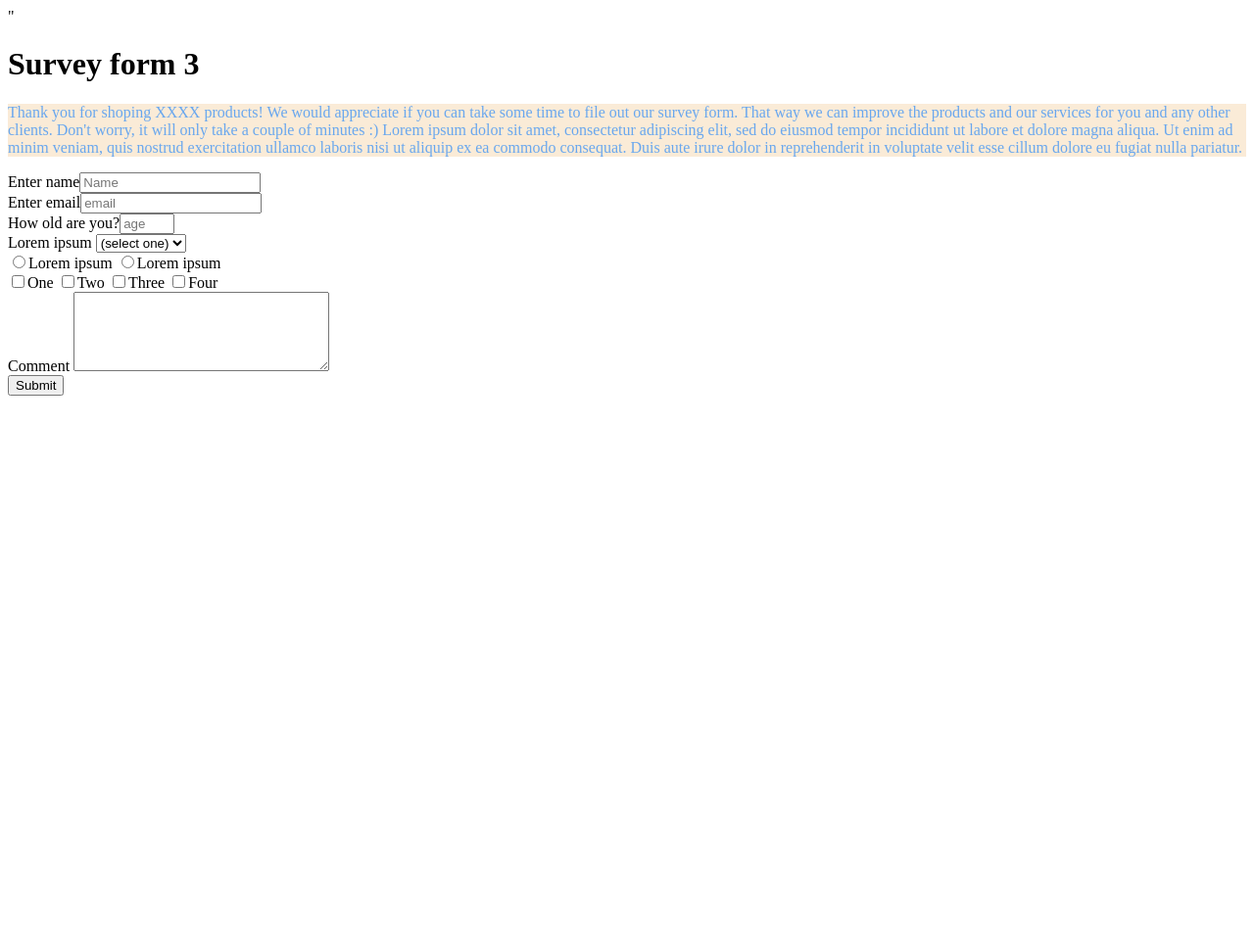
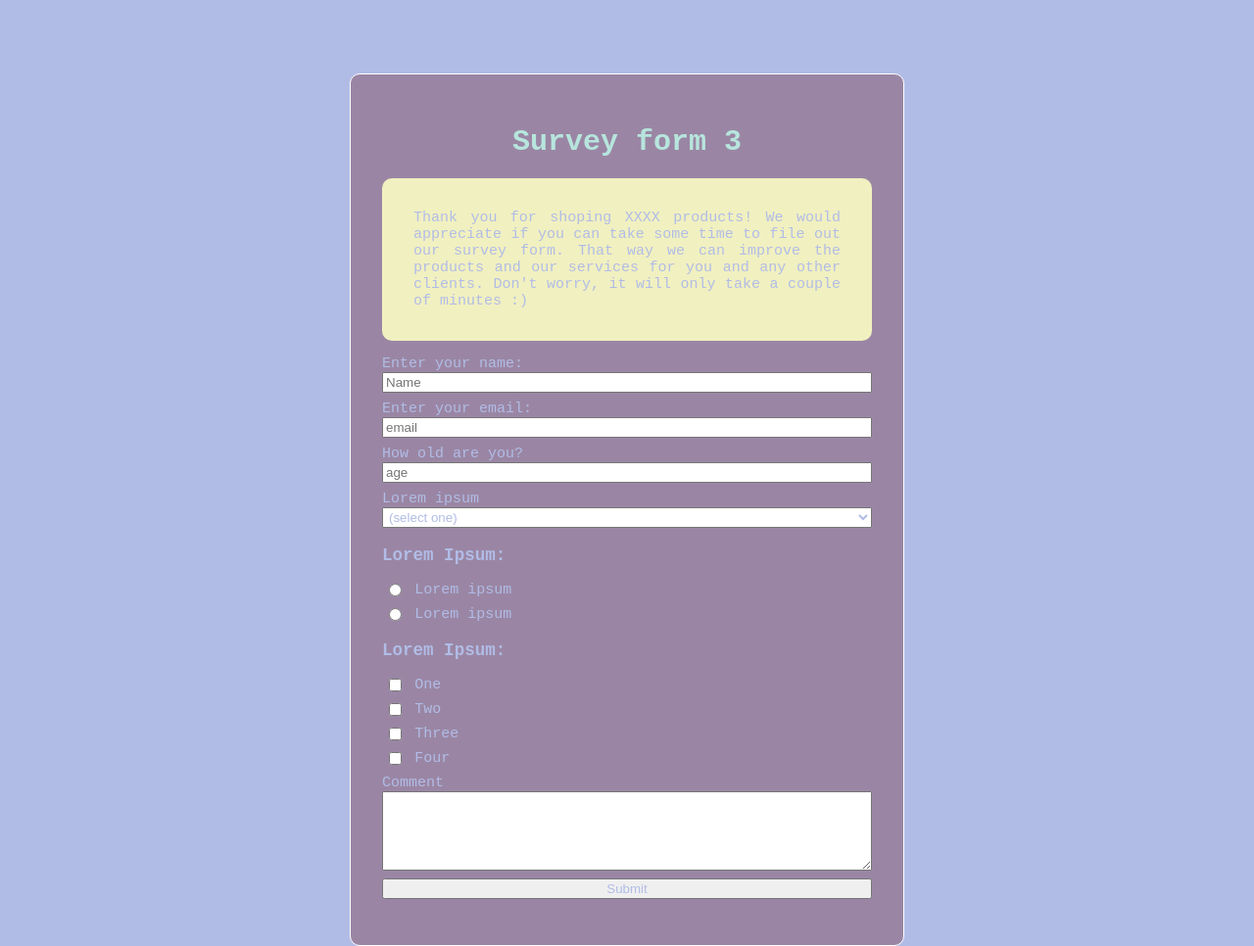
Before and after one commit to emajna/survey-form, a plain HTML site: page index.html in a window 1280 px wide. Shown: the whole page at 98% size. Before the commit the page ends 800 px from the top, so only its background shows below. Drawn offline with Linux system fonts and the light colour scheme.

Commit message:
Added classes, basic CSS

```diff
--- a/index.html
+++ b/index.html
@@ -8,30 +8,26 @@
     <link rel="stylesheet" href="src/style.css" />
   </head>
   <body>
+    <div class="container">
       <h1 id="title">Survey form 3</h1>
       <p id="#description">
         Thank you for shoping XXXX products! We would appreciate if you can take
         some time to file out our survey form. That way we can improve the
         products and our services for you and any other clients. Don't worry, it
-      will only take a couple of minutes :) Lorem ipsum dolor sit amet,
-      consectetur adipiscing elit, sed do eiusmod tempor incididunt ut labore et
-      dolore magna aliqua. Ut enim ad minim veniam, quis nostrud exercitation
-      ullamco laboris nisi ut aliquip ex ea commodo consequat. Duis aute irure
-      dolor in reprehenderit in voluptate velit esse cillum dolore eu fugiat
-      nulla pariatur.
+        will only take a couple of minutes :)
       </p>
       <form id="survey-form">
         <div>
           <label
-          >Enter name<input id="name" type="text" placeholder="Name" />
+            >Enter your name:<input id="name" type="text" placeholder="Name" />
           </label>
-      </div>
-      <div>
           <label
-          >Enter email<input id="email" type="email" placeholder="email"
+            >Enter your email:<input
+              id="email"
+              type="email"
+              placeholder="email"
           /></label>
-      </div>
-      <div>
+
           <label
             >How old are you?<input
               type="number"
@@ -52,21 +48,48 @@
           </label>
         </div>
         <div>
-        <label> <input type="radio" name="radio" />Lorem ipsum </label>
-        <label> <input type="radio" name="radio" />Lorem ipsum </label>
-      </div>
-      <div>
+          <h3>Lorem Ipsum:</h3>
           <label>
-          <input type="checkbox" name="checkbox" value="one" />One
+            <input type="radio" name="radio" class="inline" />Lorem ipsum
           </label>
           <label>
-          <input type="checkbox" name="checkbox" value="two" />Two
+            <input type="radio" name="radio" class="inline" />Lorem ipsum
+          </label>
+        </div>
+        <div class="inline">
+          <h3>Lorem Ipsum:</h3>
+
+          <label>
+            <input
+              type="checkbox"
+              name="checkbox"
+              value="one"
+              class="inline"
+            />One
           </label>
           <label>
-          <input type="checkbox" name="checkbox" value="three" />Three
+            <input
+              type="checkbox"
+              name="checkbox"
+              value="two"
+              class="inline"
+            />Two
           </label>
           <label>
-          <input type="checkbox" name="checkbox" value="four" />Four
+            <input
+              type="checkbox"
+              name="checkbox"
+              value="three"
+              class="inline"
+            />Three
+          </label>
+          <label>
+            <input
+              type="checkbox"
+              name="checkbox"
+              value="four"
+              class="inline"
+            />Four
           </label>
         </div>
         <div>
@@ -77,5 +100,6 @@
         </div>
         <input type="submit" id="submit" />
       </form>
+    </div>
   </body>
 </html>
--- a/src/style.css
+++ b/src/style.css
@@ -1,4 +1,57 @@
+body {
+  font-family: monospace;
+  font-size: 15px;
+  background-color: #b1bce6;
+  color: #b1bce6;
+}
+
+.container {
+  max-width: 500px;
+  min-width: 300px;
+  width: 50%;
+  margin: 50 auto;
+  background-color: #9a86a4;
+
+  padding: 2rem;
+  border: 1px solid white;
+  border-radius: 10px;
+}
+
+h1 {
+  text-align: center;
+  color: #b7e5dd;
+}
+
+input,
+textarea,
+select {
+  width: 100%;
+  min-width: 2em;
+  color: #b1bce6;
+}
+
 p {
-  color: rgb(105, 167, 238);
-  background-color: antiquewhite;
+  color: #b1bce6;
+  background-color: #f1f0c0;
+  padding: 2rem;
+  border-radius: 10px;
+  text-align: justify;
 }
+
+label {
+  display: block;
+  margin: 0.5rem 0;
+}
+
+.inline {
+  vertical-align: middle;
+  width: unset;
+  margin: 0 0.5em 0 0;
+}
+
+#dropdown {
+  padding: 1px 2px;
+}
+input[type="file"] {
+  padding: 1px 2px;
+}
```
Lines whose indentation alone changed are shown as unchanged.
